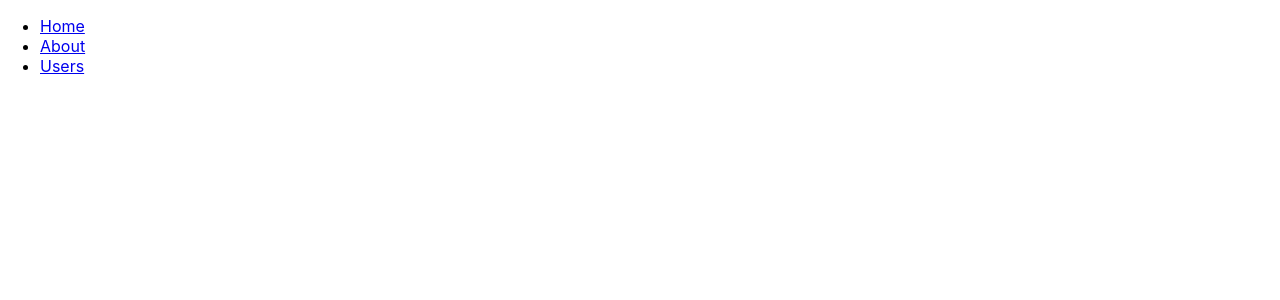
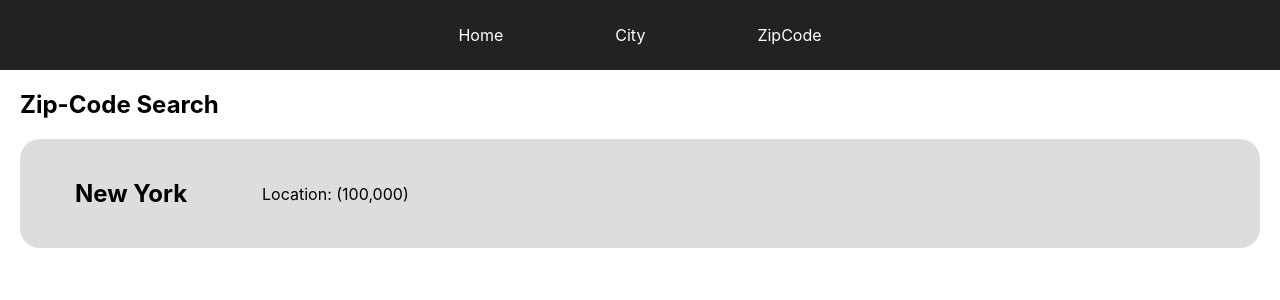
Before and after one commit to mundoe1999/zip-search, a React (Create React App) app: page /ZipCode in a window 1280 px wide. Shown: the top 300 px of the page. Built offline with nearby package versions, Linux system fonts and the light colour scheme.

Commit message:
add styling

```diff
--- a/src/App.css
+++ b/src/App.css
@@ -1,33 +1,7 @@
-.App {
-  text-align: center;
+.card-container {
+    margin: 20px;
 }
 
-.App-logo {
-  animation: App-logo-spin infinite 20s linear;
-  height: 40vmin;
-  pointer-events: none;
+h2 {
+    margin: 20px;
 }
-
-.App-header {
-  background-color: #282c34;
-  min-height: 100vh;
-  display: flex;
-  flex-direction: column;
-  align-items: center;
-  justify-content: center;
-  font-size: calc(10px + 2vmin);
-  color: white;
-}
-
-.App-link {
-  color: #61dafb;
-}
-
-@keyframes App-logo-spin {
-  from {
-    transform: rotate(0deg);
-  }
-  to {
-    transform: rotate(360deg);
-  }
-}
--- a/src/App.js
+++ /dev/null
@@ -1,14 +0,0 @@
-import React from 'react';
-import logo from './logo.svg';
-import AppRouter from './components/zipcode'
-import './App.css';
-
-function App() {
-  return (
-    <div>
-      <AppRouter/>
-    </div>
-  );
-}
-
-export default App;
--- /dev/null
+++ b/src/App.jsx
@@ -0,0 +1,22 @@
+import React from 'react';
+import logo from './logo.svg';
+import './App.css';
+
+import AppRouter from './components/navbar.jsx';
+import './components/navbar.css';
+
+import Card from './components/CityCard.jsx';
+import './components/CityCard.css';
+
+function App() {
+  return (
+      <div>
+        <AppRouter/>
+    <div className="card-container">
+      <Card LocationText="New York" Long="100" Lat="000" />
+    </div>
+      </div>
+  );
+}
+
+export default App;
--- /dev/null
+++ b/src/components/CityCard.css
@@ -0,0 +1,22 @@
+.inner-card-div {
+    text-align: left;
+    margin-left: 15px;
+    flex: 1;
+}
+
+.inner-header-div {
+    margin-left: 15px;
+}
+
+.wrapper {
+    display:flex;
+    align-items: center;
+    background-color: #DDD;
+    padding: 20px;
+    border-radius: 20px;
+    margin-bottom: 20px;
+}
+
+ul {
+    list-style: none;
+}
--- /dev/null
+++ b/src/components/CityCard.jsx
@@ -0,0 +1,28 @@
+import React, { Component, PropTypes } from 'react';
+
+class Card extends Component {
+    constructor(props) {
+        super(props);
+    }
+    render() {
+        let cardContents = (
+            <div className='wrapper'>
+              <div className='inner-header-div'>
+                <h2> {this.props.LocationText} </h2>
+              </div>
+              <div className='inner-card-div'>
+            <ul>
+              <li>
+                Location: ({this.props.Long+","+this.props.Lat})
+              </li>
+            <li>{this.props.EstimatedPopulation} </li>
+            <li>{this.props.TotalWages}</li>
+            </ul>
+              </div>
+            </div>
+        );
+        return cardContents;
+    }
+}
+
+export default Card;
--- /dev/null
+++ b/src/components/navbar.css
@@ -0,0 +1,28 @@
+nav ul {
+    list-style-type: none;
+    margin: 0;
+    padding: 25px;
+    text-align: center;
+    background-color: #222;
+}
+
+nav li {
+    display: inline;
+    float: top;
+}
+
+nav li a {
+    display: inline;
+    color: white;
+    text-align: center;
+    margin: 40px;
+    padding: 14px 16px;
+    text-decoration: none;
+    transition: all .3s ease-in-out;
+}
+
+li a:hover {
+    background-color: #333;
+    transition: all .3s ease-in-out;
+    border-radius: 20px;
+}
--- a/src/components/zipcode.js
+++ b/src/components/navbar.jsx
@@ -5,12 +5,12 @@ function Index() {
   return <h2>Home</h2>;
 }
 
-function About() {
-  return <h2>About</h2>;
+function City() {
+  return <h2>City Search</h2>;
 }
 
-function Users() {
-  return <h2>Users</h2>;
+function ZipCode() {
+  return <h2>Zip-Code Search</h2>;
 }
 
 function AppRouter() {
@@ -23,17 +23,17 @@ function AppRouter() {
               <Link to="/">Home</Link>
             </li>
             <li>
-              <Link to="/about/">About</Link>
+              <Link to="/City/">City</Link>
             </li>
             <li>
-              <Link to="/users/">Users</Link>
+              <Link to="/ZipCode/">ZipCode</Link>
             </li>
           </ul>
         </nav>
 
         <Route path="/" exact component={Index} />
-        <Route path="/about/" component={About} />
-        <Route path="/users/" component={Users} />
+        <Route path="/City/" component={City} />
+        <Route path="/ZipCode/" component={ZipCode} />
       </div>
     </Router>
   );
```
